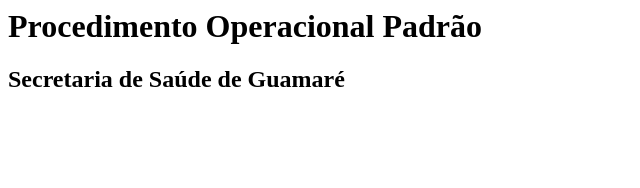
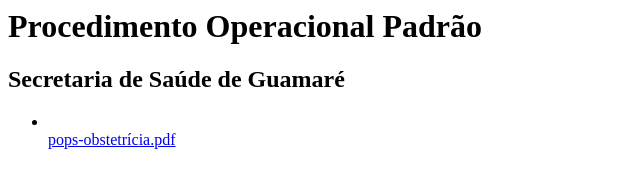
Before and after one commit to pops-guamare/pops-guamare.github.io, a plain HTML site: page index.html in a window 1280 px wide. Shown: the whole page, without its empty margins (0-640 px from the left). Drawn offline with Linux system fonts and the light colour scheme.

Commit message:
Update index.html

```diff
--- a/index.html
+++ b/index.html
@@ -1,2 +1,6 @@
 <h1>Procedimento Operacional Padrão</h1>
 <h2>Secretaria de Saúde de Guamaré</h2>
+<ul>
+  <li>
+</li><a href="pops-obstetrícia">pops-obstetrícia.pdf</a>
+</ul>
```
